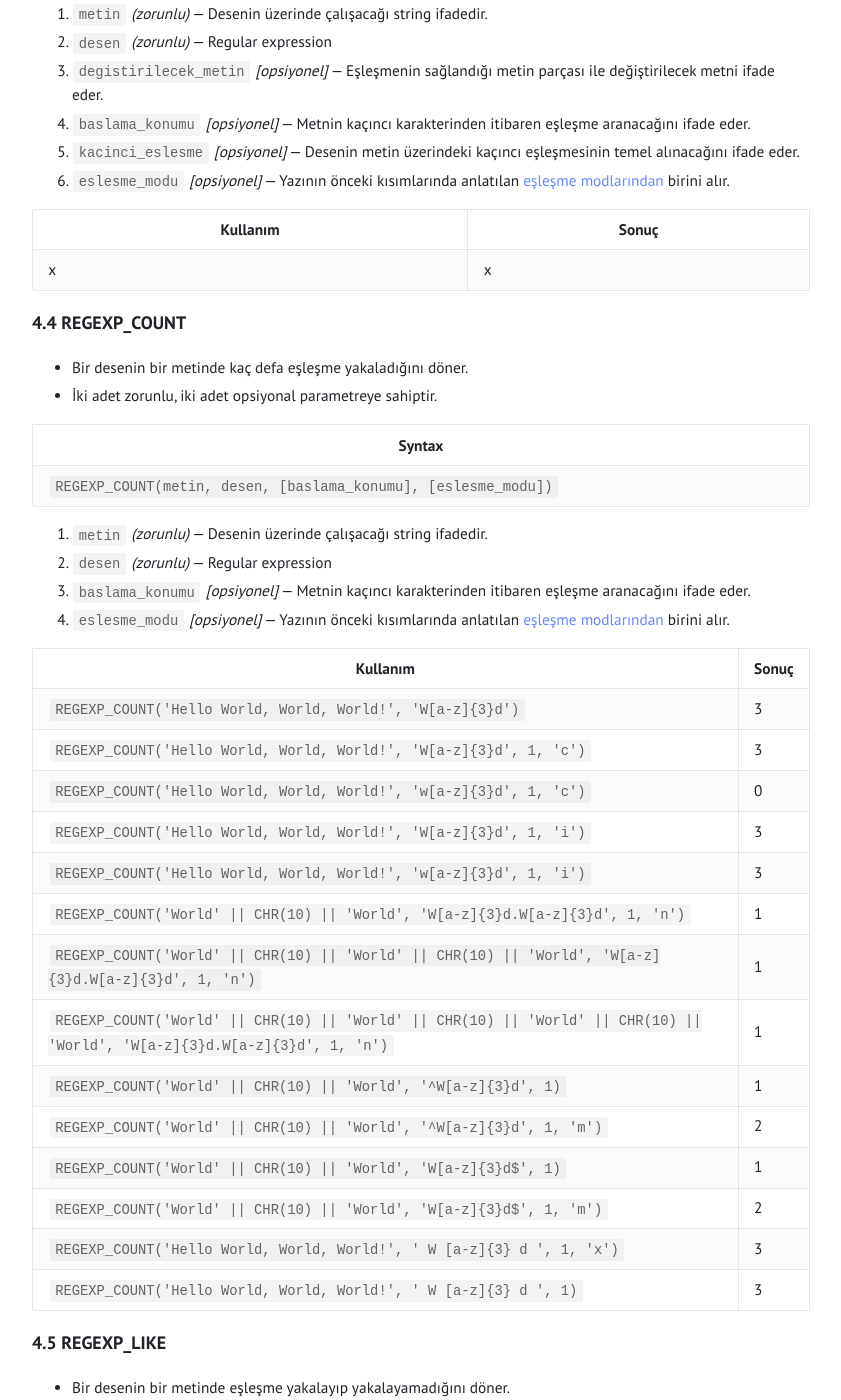
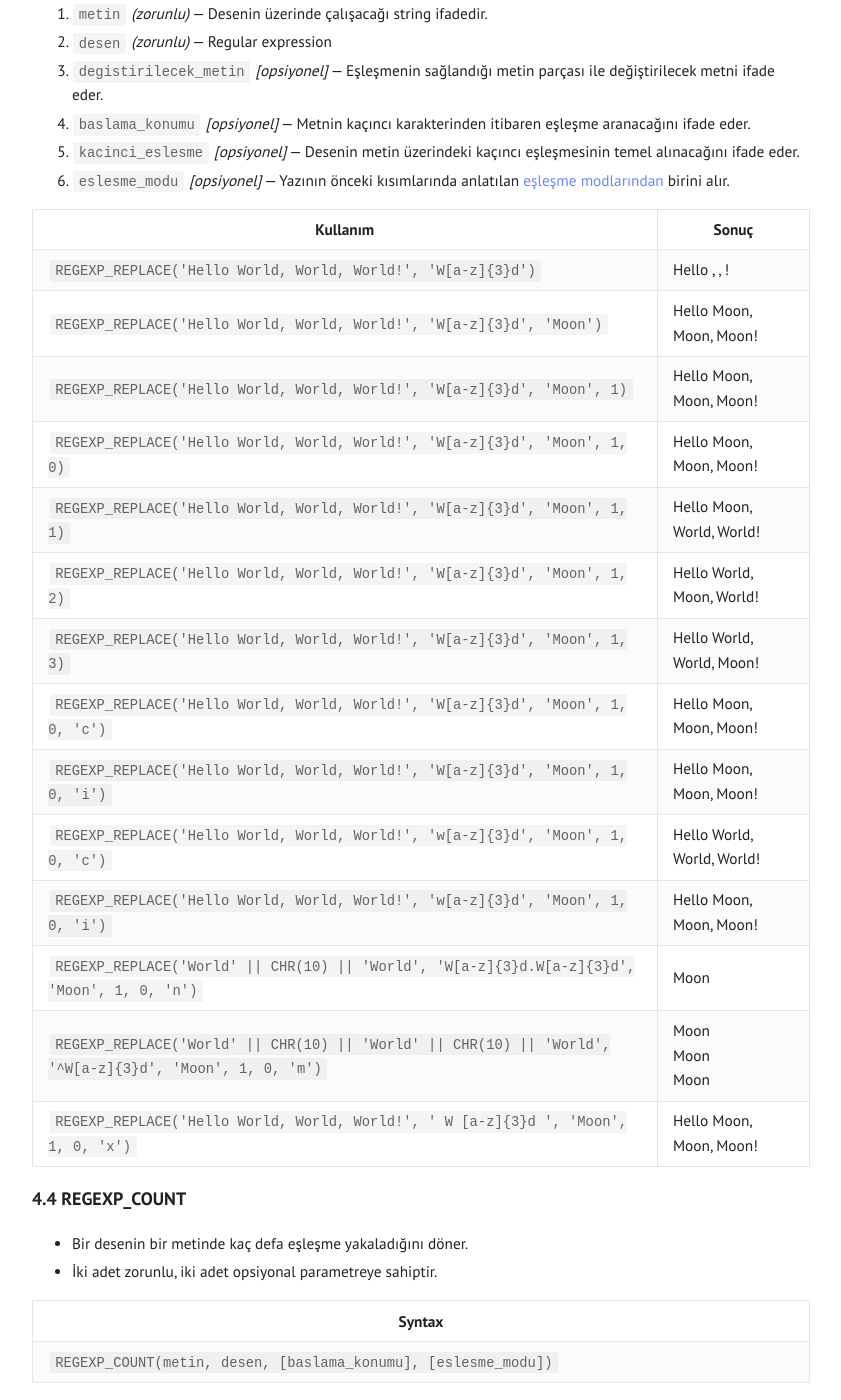
Before and after one commit to tunahanoguz/tunahanoguz.github.io, a Jekyll site: the page built from _posts/2025-05-05-oracle-regular-expressions.md, in a window 1280 px wide and 1400 px high, scrolled down 9652 px. Shown: the whole window, without its empty margins (219-1060 px from the left). Built offline with Jekyll 4.4.1, drawn with Linux system fonts in a browser that asks for light colours.

Commit message:
Update 2025-05-05-oracle-regular-expressions.md

````diff
--- a/_posts/2025-05-05-oracle-regular-expressions.md
+++ b/_posts/2025-05-05-oracle-regular-expressions.md
@@ -248,9 +248,22 @@ Aşağıdaki tabloda [burada](#desenler-ve-aciklamalari) açıklamaları yer ala
 5. ```kacinci_eslesme``` *[opsiyonel]* — Desenin metin üzerindeki kaçıncı eşleşmesinin temel alınacağını ifade eder.
 6. ```eslesme_modu``` *[opsiyonel]* — Yazının önceki kısımlarında anlatılan [eşleşme modlarından](#eslesme-modlari) birini alır.
 
-| Kullanım | Sonuç |
-|----------|-------|
-| x        | x     |
+| Kullanım                                                                                                    | Sonuç                      |
+|-------------------------------------------------------------------------------------------------------------|----------------------------|
+| `REGEXP_REPLACE('Hello World, World, World!', 'W[a-z]{3}d')`                                                | Hello , , !                |
+| `REGEXP_REPLACE('Hello World, World, World!', 'W[a-z]{3}d', 'Moon')`                                        | Hello Moon, Moon, Moon!    |
+| `REGEXP_REPLACE('Hello World, World, World!', 'W[a-z]{3}d', 'Moon', 1)`                                     | Hello Moon, Moon, Moon!    |
+| `REGEXP_REPLACE('Hello World, World, World!', 'W[a-z]{3}d', 'Moon', 1, 0)`                                  | Hello Moon, Moon, Moon!    |
+| `REGEXP_REPLACE('Hello World, World, World!', 'W[a-z]{3}d', 'Moon', 1, 1)`                                  | Hello Moon, World, World!  |
+| `REGEXP_REPLACE('Hello World, World, World!', 'W[a-z]{3}d', 'Moon', 1, 2)`                                  | Hello World, Moon, World!  |
+| `REGEXP_REPLACE('Hello World, World, World!', 'W[a-z]{3}d', 'Moon', 1, 3)`                                  | Hello World, World, Moon!  |
+| `REGEXP_REPLACE('Hello World, World, World!', 'W[a-z]{3}d', 'Moon', 1, 0, 'c')`                             | Hello Moon, Moon, Moon!    |
+| `REGEXP_REPLACE('Hello World, World, World!', 'W[a-z]{3}d', 'Moon', 1, 0, 'i')`                             | Hello Moon, Moon, Moon!    |
+| `REGEXP_REPLACE('Hello World, World, World!', 'w[a-z]{3}d', 'Moon', 1, 0, 'c')`                             | Hello World, World, World! |
+| `REGEXP_REPLACE('Hello World, World, World!', 'w[a-z]{3}d', 'Moon', 1, 0, 'i')`                             | Hello Moon, Moon, Moon!    |
+| ```REGEXP_REPLACE('World' || CHR(10) || 'World', 'W[a-z]{3}d.W[a-z]{3}d', 'Moon', 1, 0, 'n')```             | Moon                       |
+| ```REGEXP_REPLACE('World' || CHR(10) || 'World' || CHR(10) || 'World', '^W[a-z]{3}d', 'Moon', 1, 0, 'm')``` | Moon<br>Moon<br>Moon       |
+| `REGEXP_REPLACE('Hello World, World, World!', ' W [a-z]{3}d   ', 'Moon', 1, 0, 'x')`                        | Hello Moon, Moon, Moon!    |
 
 ### 4.4 REGEXP_COUNT {#REGEXP_COUNT}
 
````
